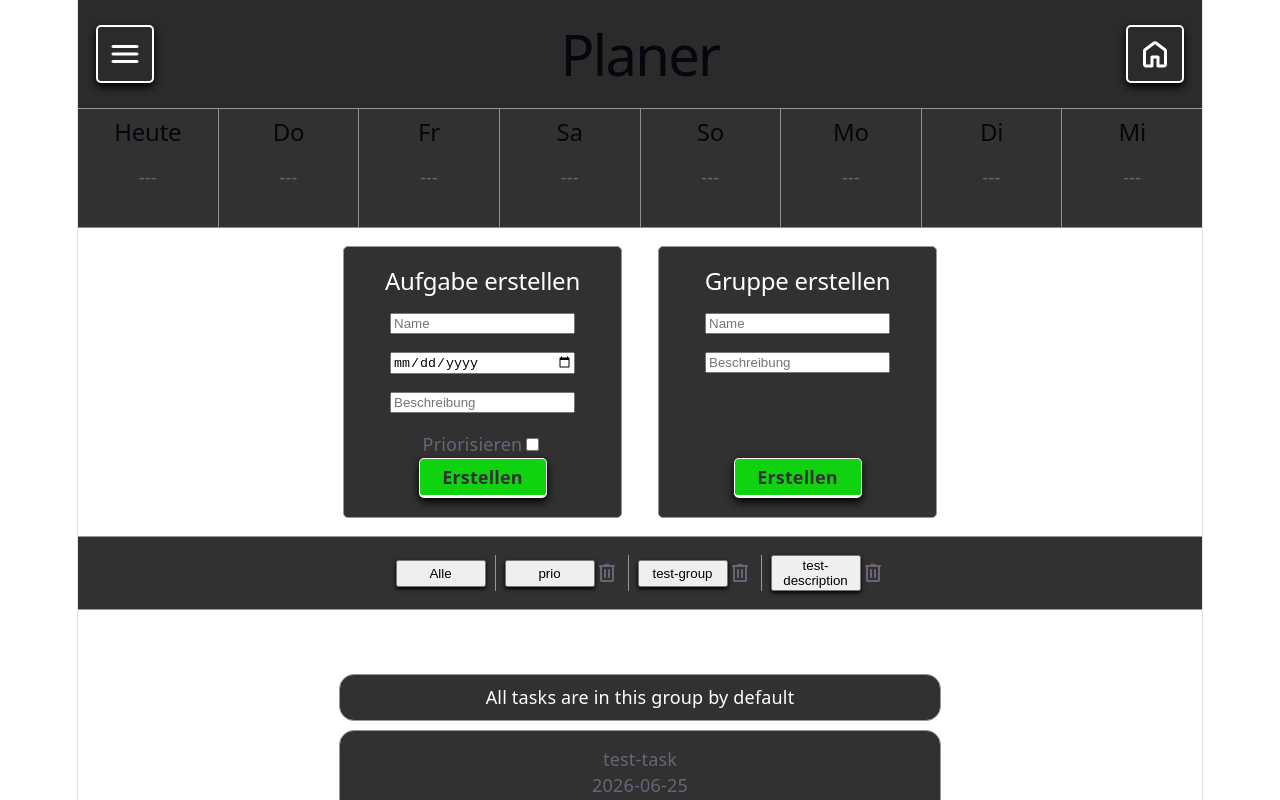
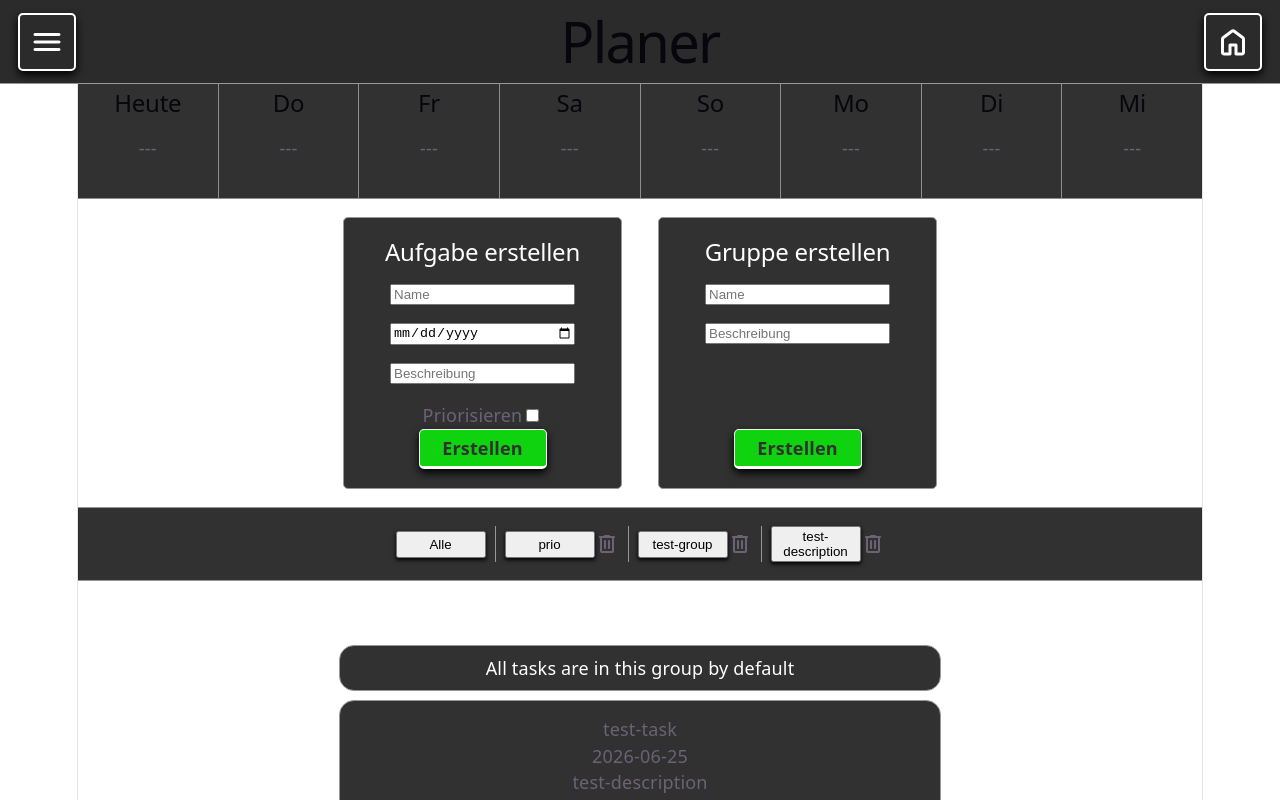
Before and after one commit to masekowsky-ee/quidey_react, a React (Vite) app: page / in a window 1280 px wide. Shown: the top 800 px of the page. Built offline with nearby package versions, Linux system fonts and the light colour scheme.

Commit message:
feat: enhance layout styling for App and Home components; add header styles and adjust positioning

```diff
--- a/src/App.jsx
+++ b/src/App.jsx
@@ -33,7 +33,7 @@ function App(){
   console.log(tasks);
   return (
     <div>
-      <div>
+      <div className={styles.header}>
         <Header t={t} showMenu={() => setShowMenu(true)} />
       </div>
       <Menu t={t} isOpen={showMenu} onClose={() => setShowMenu(false)} />
--- a/src/components/Header.module.css
+++ b/src/components/Header.module.css
@@ -3,10 +3,17 @@
     flex-direction: row;
     align-items: center;
     justify-content: space-between;
-    padding: 0.5rem 1rem;
+    padding: 0.5rem 0;
     background-color: rgb(43, 43, 43);
     color: white;
     border-bottom: 1px solid rgb(151, 151, 151);
+    position: fixed;
+    width: 100%;
+    height: 65px;
+    top: 0;
+    left: 0;
+    z-index: 2;
+
 }
 
 .h1{
@@ -25,6 +32,7 @@
     border: 2px solid white;
     border-radius: 5px;
     box-shadow: 0 4px 8px black;
+    margin: 0 1rem;
 }
 
 .svg{
--- a/src/components/Home.module.css
+++ b/src/components/Home.module.css
@@ -1,3 +1,7 @@
+.div{
+    position: relative;
+    top: 80px;
+}
 .formsDiv{
     display: flex;
     flex-direction: row;
--- a/src/components/home.jsx
+++ b/src/components/home.jsx
@@ -11,7 +11,7 @@ export default function Home(props){
 
     console.log(props.tasks);
     return (
-        <div>
+        <div className={styles.div}>
             <WeekDaysContainer t={t} tasks={tasks} />
             <div className={styles.formsDiv}>
                 <TaskForm setTasks={props.setTasks} t={props.t} setGroups={props.setGroups} taskIndexCounter={props.taskIndexCounter} setTaskIndexCounter={props.setTaskIndexCounter} />
```
